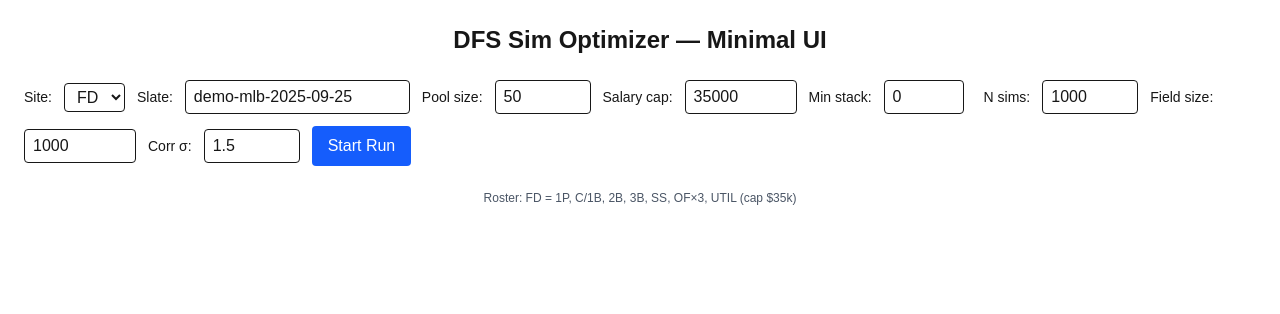
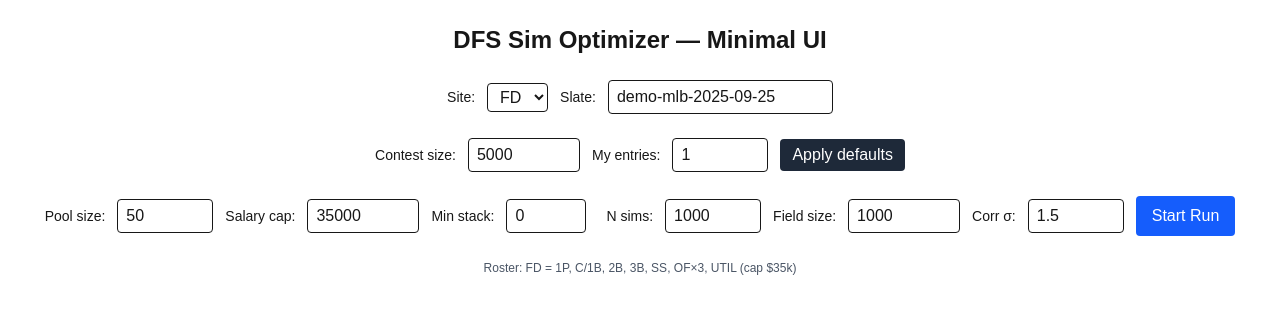
Before and after one commit to mikehipps/dfs-sim-optimizer, a Next.js app in the folder web/: page / in a window 1280 px wide. Shown: the top 314 px of the page. Built offline with nearby package versions, Linux system fonts and the light colour scheme; no server answers.

Commit message:
feat(ui): contest size + entries with Apply defaults to set field_size, n_sims, pool_size

```diff
--- a/web/src/app/page.tsx
+++ b/web/src/app/page.tsx
@@ -19,6 +19,11 @@ type RunRecord = {
 export default function Home() {
   const [site, setSite] = useState<"FD" | "DK">("FD");
   const [slate, setSlate] = useState("demo-mlb-2025-09-25");
+
+  // contest knobs (NEW)
+  const [contestSize, setContestSize] = useState<number>(5000);
+  const [myEntries, setMyEntries] = useState<number>(1);
+
   const [poolSize, setPoolSize] = useState<number>(50);
   const [salaryCap, setSalaryCap] = useState<number>(SITE_DEFAULT_CAP["FD"]);
   const [minStack, setMinStack] = useState<number>(0);
@@ -32,6 +37,24 @@ export default function Home() {
   const [rec, setRec] = useState<RunRecord | null>(null);
   const [busy, setBusy] = useState(false);
   const timerRef = useRef<NodeJS.Timer | null>(null);
+
+  function applyContestDefaults() {
+    const cs = Math.max(50, Math.min(100000, Number(contestSize) || 1000));
+    const me = Math.max(1, Math.min(150, Number(myEntries) || 1));
+
+    // Suggest field size = contest size
+    const suggestedField = cs;
+
+    // Suggest n_sims = clamp( min(2000, max(500, 0.5 * field)) )
+    const suggestedSims = Math.max(500, Math.min(2000, Math.round(0.5 * suggestedField)));
+
+    // Suggest pool_size = clamp( max(50, entries * 12), ≤ 1000 )
+    const suggestedPool = Math.max(50, Math.min(1000, me * 12));
+
+    setFieldSize(suggestedField);
+    setNSims(suggestedSims);
+    setPoolSize(suggestedPool);
+  }
 
   async function startRun() {
     setBusy(true);
@@ -122,31 +145,28 @@ export default function Home() {
 
         <label className="text-sm">Slate:</label>
         <input value={slate} onChange={(e) => setSlate(e.target.value)} className="border rounded px-2 py-1" />
+      </div>
 
+      {/* Contest config */}
+      <div className="flex gap-3 items-center flex-wrap">
+        <label className="text-sm">Contest size:</label>
+        <input type="number" min={50} max={100000} value={contestSize} onChange={(e) => setContestSize(Number(e.target.value))} className="border rounded px-2 py-1 w-28" />
+        <label className="text-sm">My entries:</label>
+        <input type="number" min={1} max={150} value={myEntries} onChange={(e) => setMyEntries(Number(e.target.value))} className="border rounded px-2 py-1 w-24" />
+        <button onClick={applyContestDefaults} className="px-3 py-1 rounded bg-gray-800 text-white">Apply defaults</button>
+      </div>
+
+      {/* Pool + sim knobs */}
+      <div className="flex gap-3 items-center flex-wrap">
         <label className="text-sm">Pool size:</label>
         <input type="number" min={1} max={1000} value={poolSize} onChange={(e) => setPoolSize(Number(e.target.value))} className="border rounded px-2 py-1 w-24" />
 
         <label className="text-sm">Salary cap:</label>
-        <input
-          type="number"
-          min={1000}
-          max={100000}
-          value={salaryCap}
-          onChange={(e) => setSalaryCap(Number(e.target.value))}
-          className="border rounded px-2 py-1 w-28"
-        />
+        <input type="number" min={1000} max={100000} value={salaryCap} onChange={(e) => setSalaryCap(Number(e.target.value))} className="border rounded px-2 py-1 w-28" />
 
         <label className="text-sm">Min stack:</label>
-        <input
-          type="number"
-          min={0}
-          max={8}
-          value={minStack}
-          onChange={(e) => setMinStack(Number(e.target.value))}
-          className="border rounded px-2 py-1 w-20"
-        />
+        <input type="number" min={0} max={8} value={minStack} onChange={(e) => setMinStack(Number(e.target.value))} className="border rounded px-2 py-1 w-20" />
 
-        {/* sim controls */}
         <label className="text-sm ml-2">N sims:</label>
         <input type="number" min={50} max={5000} value={nSims} onChange={(e) => setNSims(Number(e.target.value))} className="border rounded px-2 py-1 w-24" />
 
```
